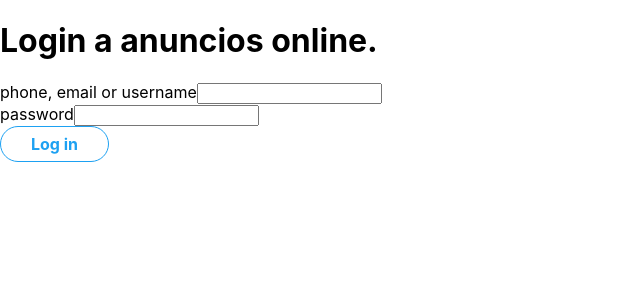
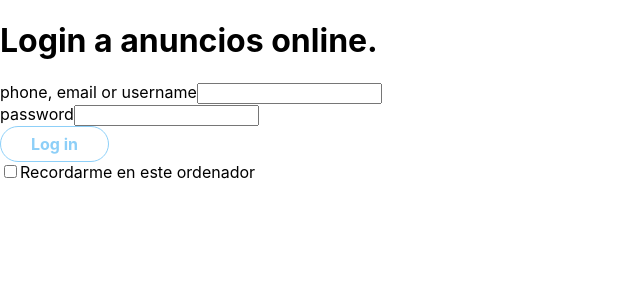
Before and after one commit to OrubieraR/basic-react, a React (Create React App) app in the folder adverts-app/: page /adverts in a window 1280 px wide. Shown: the top 300 px of the page, without its empty margins (0-640 px from the left). Built offline with nearby package versions, Linux system fonts and the light colour scheme.

Commit message:
Añadida la lógica de login y recuerdo de la sesion con localstorage

```diff
--- a/adverts-app/src/App.js
+++ b/adverts-app/src/App.js
@@ -1,13 +1,16 @@
+import { useState } from "react";
 import AdsPage from "./components/adverts/AdvertsPage";
 import NewAdvertPage from "./components/adverts/NewAdvertPage";
-import LoginPage from "./components/auth/Loginpage";
+import LoginPage from "./components/auth/LoginPage";
 
-function App() {
+function App({ isInitallyLoged }) {
+  const [isLogged, setIsLogged] = useState(isInitallyLoged);
+  const handleLogin = () => setIsLogged(true);
   return (
     <div className="App">
-      {/* <AdsPage />
-      <NewAdvertPage /> */}
-      <LoginPage />
+      {isLogged ? <AdsPage /> : <LoginPage onLogin={handleLogin} />}
+
+      {/* <NewAdvertPage /> */}
     </div>
   );
 }
--- a/adverts-app/src/components/auth/Loginpage.js
+++ b/adverts-app/src/components/auth/Loginpage.js
@@ -1,15 +1,30 @@
 import { useState } from "react";
 import Button from "../common/Button";
-import FormField from "./FormField";
+import FormField from "../common/FormField";
+import { login } from "./service";
 
-const LoginPage = () => {
+const LoginPage = ({ onLogin }) => {
   const [username, setUsername] = useState("");
   const [password, setPassword] = useState("");
+  const [checked, setChecked] = useState(false);
   const handleChangeUsername = (event) => setUsername(event.target.value);
   const handleChangePassword = (event) => setPassword(event.target.value);
+  const handleChecked = () => {
+    const value = document.querySelector("#rememberme").checked;
+    setChecked(value);
+    // console.log(value);
+  };
+
   const handleSubmit = (event) => {
     event.preventDefault();
     console.log(username, password);
+    login({ username, password }).then(onLogin, (err) =>
+      console.log(err.data.message)
+    );
+  };
+
+  const isEnabled = () => {
+    return username && password;
   };
 
   return (
@@ -22,6 +37,7 @@ const LoginPage = () => {
           label="phone, email or username"
           className="loginForm-Field"
           onChange={handleChangeUsername}
+          value={username}
         />
         <FormField
           type="password"
@@ -29,9 +45,27 @@ const LoginPage = () => {
           label="password"
           className="loginForm-Field"
           onChange={handleChangePassword}
+          value={password}
         />
 
-        <Button type="submit">Log in</Button>
+        <Button
+          type="submit"
+          className="loginForm-input"
+          disabled={!isEnabled()}
+        >
+          Log in
+        </Button>
+        <div>
+          <label>
+            <input
+              id="rememberme"
+              type="checkbox"
+              name="rememberme"
+              onClick={handleChecked}
+            ></input>
+            Recordarme en este ordenador
+          </label>
+        </div>
       </form>
     </div>
   );
--- /dev/null
+++ b/adverts-app/src/components/auth/service.js
@@ -0,0 +1,9 @@
+import client, { setAuthorizationHeader } from "../../api/client";
+import storage from "../../utils/storage";
+
+export const login = (credentials) => {
+  return client.post("/auth/login", credentials).then(({ accessToken }) => {
+    setAuthorizationHeader(accessToken);
+    storage.set("auth", accessToken);
+  });
+};
--- a/adverts-app/src/index.js
+++ b/adverts-app/src/index.js
@@ -2,12 +2,17 @@ import React from "react";
 import ReactDOM from "react-dom/client";
 import "./index.css";
 import App from "./App";
+import storage from "./utils/storage";
+import { setAuthorizationHeader } from "./api/client";
 //import reportWebVitals from "./reportWebVitals";
+
+const accessToken = storage.get("auth");
+setAuthorizationHeader(accessToken);
 
 const root = ReactDOM.createRoot(document.getElementById("root"));
 root.render(
   <React.StrictMode>
-    <App />
+    <App isInitallyLoged={!!accessToken} />
   </React.StrictMode>
 );
 
--- /dev/null
+++ b/adverts-app/src/utils/storage.js
@@ -0,0 +1,23 @@
+const storage = {
+  get(key) {
+    const value = localStorage.getItem(key);
+    if (!value) {
+      return null;
+    }
+    return JSON.parse(value);
+  },
+
+  set(key, value) {
+    localStorage.setItem(key, JSON.stringify(value));
+  },
+
+  remove(key) {
+    localStorage.removeItem(key);
+  },
+
+  clear() {
+    localStorage.clear();
+  },
+};
+
+export default storage;
```
Also changed, not shown: adverts-app/src/components/auth/FormField.css (deleted), adverts-app/src/components/auth/LoginPage.css (added), adverts-app/src/components/common/FormField.css (added), adverts-app/src/components/common/FormField.js (renamed from adverts-app/src/components/auth/FormField.js).
